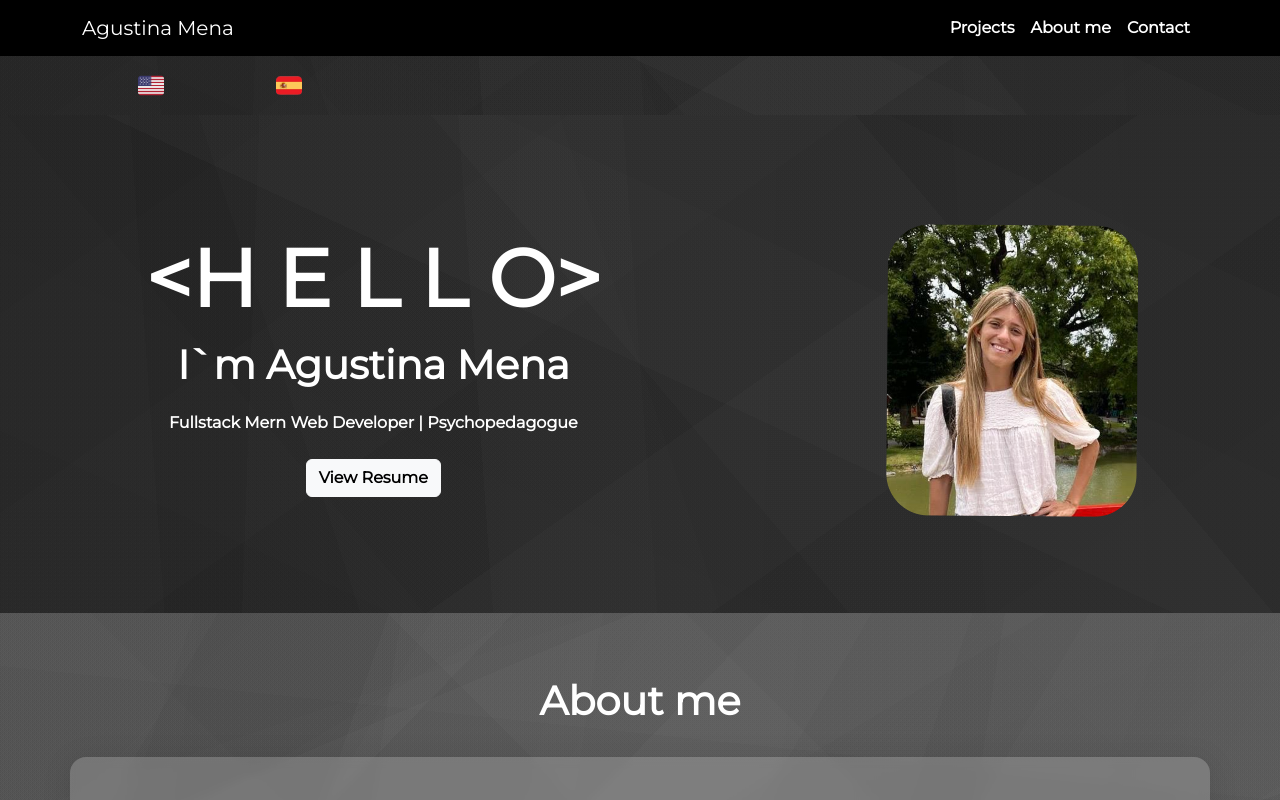
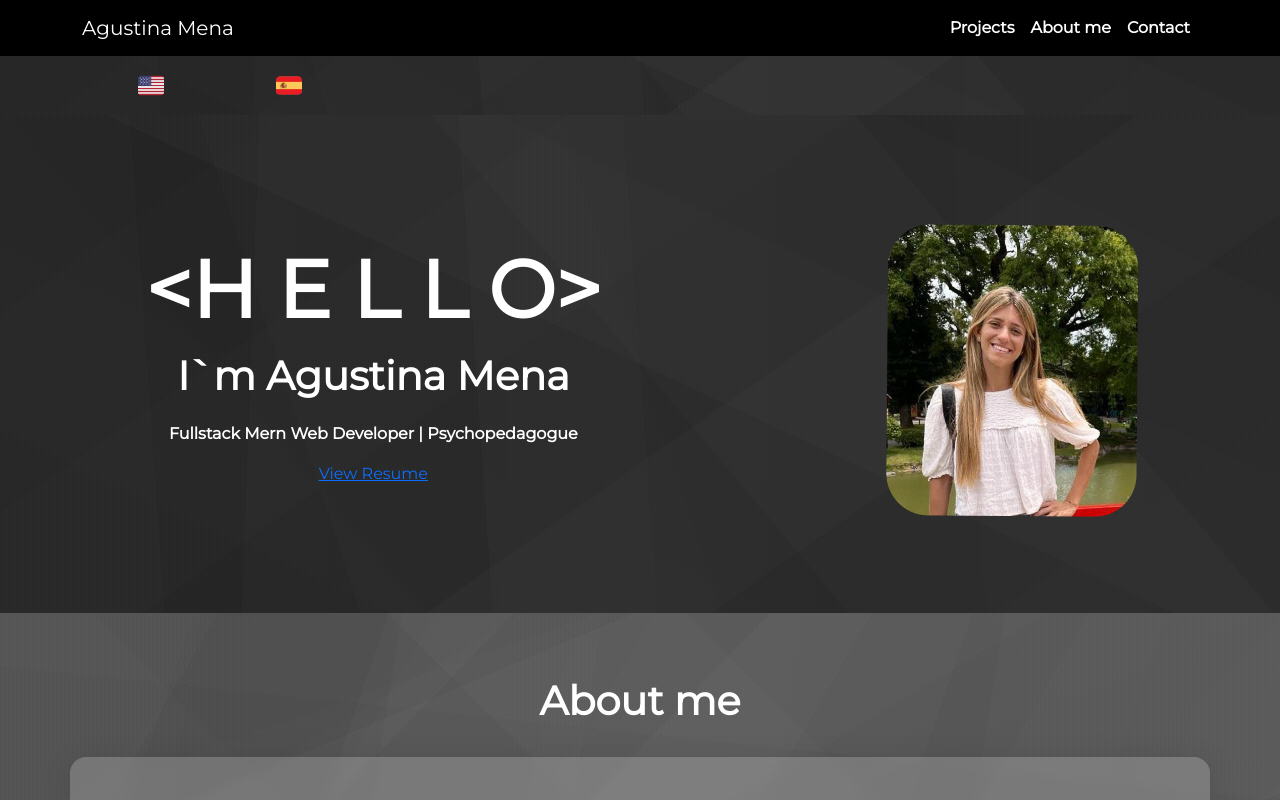
Before and after one commit to Agusme/portfolio-Agustina-Mena, a React (Create React App) app: page / in a window 1280 px wide. Shown: the top 800 px of the page. Built offline with nearby package versions, Linux system fonts and the light colour scheme.

Commit message:
update cv

```diff
--- a/src/components/views/Main.jsx
+++ b/src/components/views/Main.jsx
@@ -18,7 +18,7 @@ const Main = () => {
             <p className="fw-bold text-white fs-1">{im} </p>
             <p className="text-white fw-semibold mt-2">
             {profession} </p>
-            <a href="https://www.canva.com/design/DAGYPEyTl_Q/ieT1cE7ca5KkBdEN1tXM8A/view?utm_content=DAGYPEyTl_Q&utm_campaign=designshare&utm_medium=link2&utm_source=uniquelinks&utlId=hd871a8a5d0" className="btn btn-light fw-bold mt-2" target="_blank" rel="noopener noreferrer">{cv} </a>
+            <a href="https://www.canva.com/design/DAGgIbNBCLw/Y2toKtjUXJkc5-t89XzNkg/edit?utm_content=DAGgIbNBCLw&utm_campaign=designshare&utm_medium=link2&utm_source=sharebutton">{cv} </a>
           </Col>
           <Col
             className="d-flex align-items-center justify-content-center my-5 pt-5"
```
